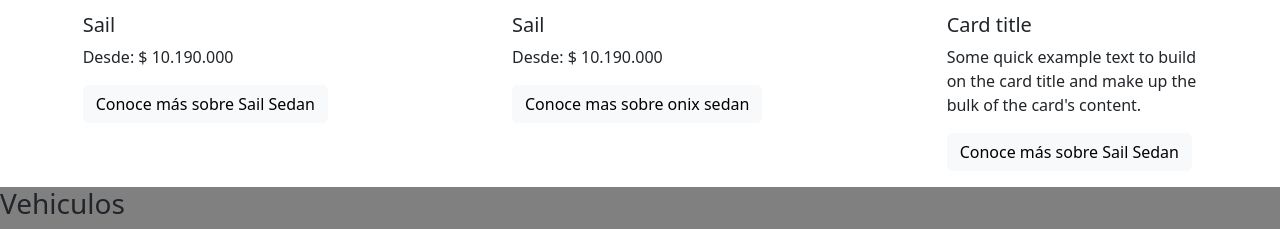
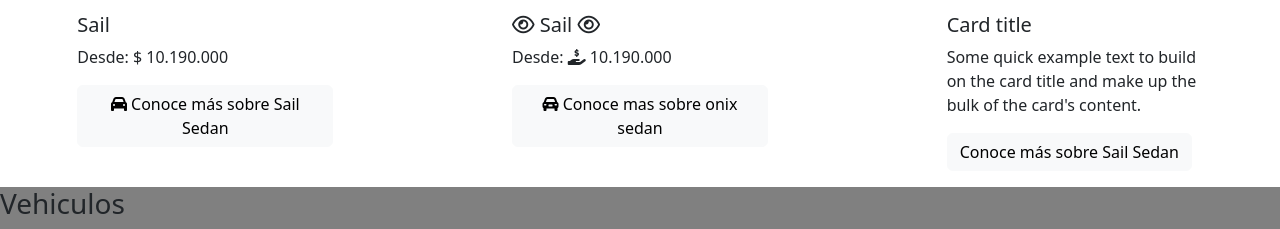
Before and after one commit to zassory/automotora, a plain HTML site: page index.html in a window 1280 px wide. Shown: the part 881-1110 px from the top of the page. Drawn offline with nearby package versions, Linux system fonts and the light colour scheme.

Commit message:
con font awesome

```diff
--- a/index.html
+++ b/index.html
@@ -78,7 +78,7 @@
                 <div class="card-body centrar">
                     <h5 class="card-title">Sail</h5>
                     <p class="card-text">Desde: $ 10.190.000</p>
-                    <button type="button" class="btn btn-light">Conoce más sobre Sail Sedan</button>
+                    <button type="button" class="btn btn-light"><i class="fa-solid fa-car"></i>&nbsp;Conoce más sobre Sail Sedan</button>
                 </div>
             </div>
         </div>
@@ -86,9 +86,9 @@
             <div class="card mx-auto mt-2 sin-borde" style="width: 18rem;">
                 <img src="https://www.chevrolet.cl/content/dam/chevrolet/south-america/chile/espanol/index/cars/showroom-2023/onix-sedan.png?imwidth=419" class="card-img-top" alt="Imagen auto 2">
                 <div class="card-body">
-                  <h5 class="card-title">Sail</h5>
-                  <p class="card-text">Desde: $ 10.190.000</p>
-                  <button type="button" class="btn btn-light">Conoce mas sobre onix sedan</button>
+                  <h5 class="card-title"><i class="fa-regular fa-eye"></i>&nbsp;Sail&nbsp;<i class="fa-regular fa-eye"></i></h5>
+                  <p class="card-text"> Desde: <i class="fa-solid fa-hand-holding-dollar"></i> 10.190.000</p>
+                  <button type="button" class="btn btn-light"><i class="fa-solid fa-car-rear"></i>&nbsp;Conoce mas sobre onix sedan</button>
                 </div>
             </div>
         </div>
@@ -129,5 +129,6 @@
       integrity="sha384-YvpcrYf0tY3lHB60NNkmXc5s9fDVZLESaAA55NDzOxhy9GkcIdslK1eN7N6jIeHz"
       crossorigin="anonymous"
     ></script>
+    <script src="https://kit.fontawesome.com/d6e0097c92.js" crossorigin="anonymous"></script>
   </body>
 </html>
```
